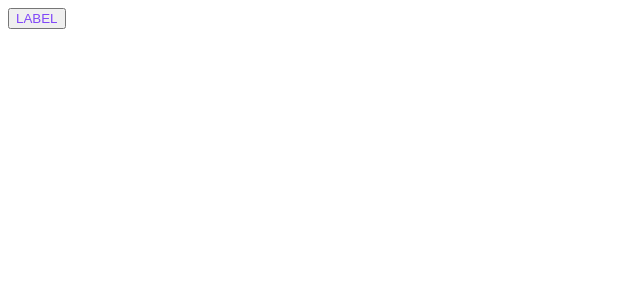
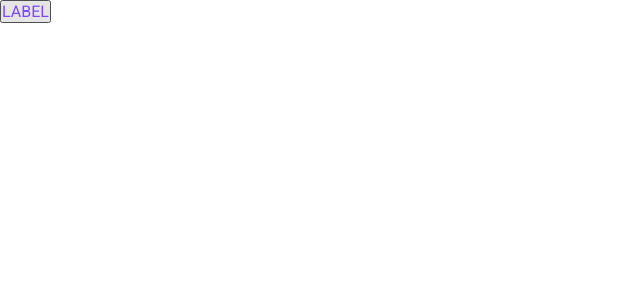
Before and after one commit to pedrohlucena/ignite-coffee-delivery, a React (Vite) app: page / in a window 1280 px wide. Shown: the top 300 px of the page, without its empty margins (0-640 px from the left). Built offline with nearby package versions, Linux system fonts and the light colour scheme.

Commit message:
create global style

```diff
--- a/src/App.tsx
+++ b/src/App.tsx
@@ -1,10 +1,12 @@
 import { ThemeProvider } from 'styled-components'
 import { defaultTheme } from './styles/themes/default'
 import { Button } from './components/Button'
+import { GlobalStyle } from './styles/themes/global'
 
 export function App() {
   return (
     <ThemeProvider theme={defaultTheme}>
+      <GlobalStyle />
       <Button />
     </ThemeProvider>
   )
--- a/src/styles/themes/global.ts
+++ b/src/styles/themes/global.ts
@@ -2,22 +2,22 @@ import { createGlobalStyle, css } from 'styled-components'
 
 export const GlobalStyle = createGlobalStyle`
     ${({ theme }) => css`
-      /* * {
+      * {
         margin: 0;
         padding: 0;
         box-sizing: border-box;
-      } */
+      }
 
-      /* :focus {
+      :focus {
         outline: 0;
-        box-shadow: 0 0 0 2px ${theme['green-500']};
-      } */
+        box-shadow: 0 0 0 2px ${theme.yellow};
+      }
 
-      /* body {
-        background: ${theme['gray-900']};
-        color: ${theme['gray-300']};
+      body {
+        background: ${theme.background};
+        color: ${theme['base-text']};
         -webkit-font-smoothing: antialiased;
-      } */
+      }
 
       body,
       input,
```
